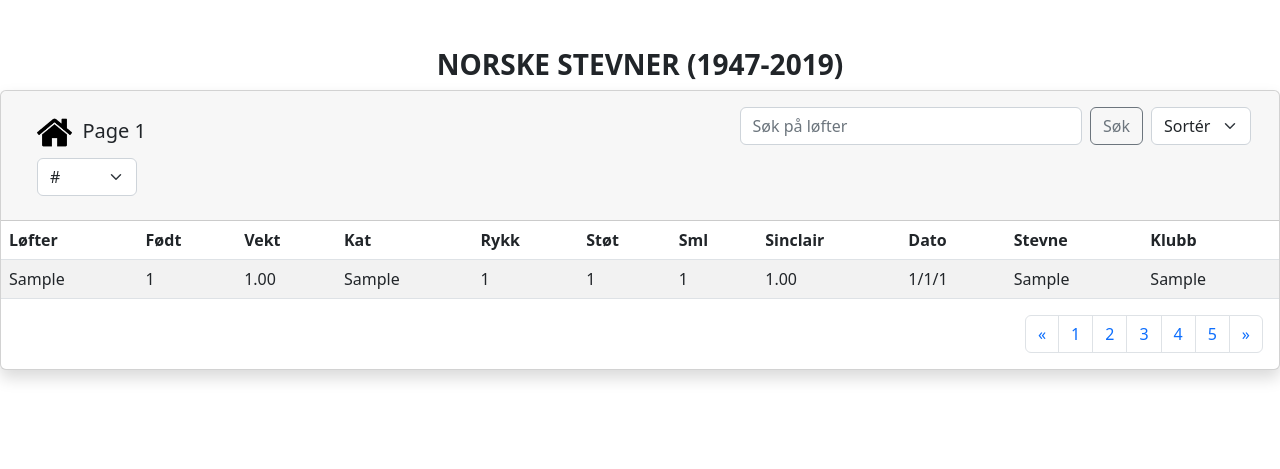
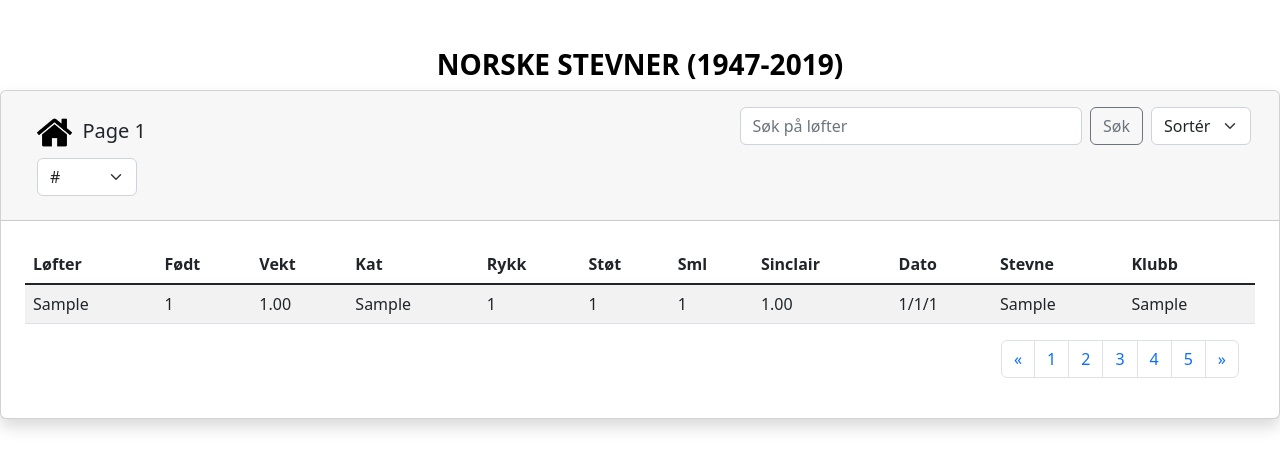
Before and after one commit to zednq/vektlofting, a Django app: a page that uses data/templates/table.html in a window 1280 px wide. Shown: the top 469 px of the page. Run offline with Django 4.2, Linux system fonts and the light colour scheme; tables that the repository leaves empty hold one stand-in row (values such as "Sample post"); some libraries are stand-ins or nearby versions.

Commit message:
Update table.html

```diff
--- a/data/templates/table.html
+++ b/data/templates/table.html
@@ -7,7 +7,7 @@
     <link href="{% static 'css/bootstrap.css' %}" rel="stylesheet" type="text/css">
 </head>
 <body>
-    <h3 class="text-center mt-5"><strong>NORSKE STEVNER (1947-2019)</strong></h3>
+    <a href="/" style="text-decoration: none; color:black;"><h3 class="text-center mt-5"><strong>NORSKE STEVNER (1947-2019)</strong></h3></a>
     <div class="card col-xxl-6 shadow p-0 mx-auto">
         <div class="card-header p-3">
 
@@ -66,7 +66,7 @@
 
         </script>
 
-        <div class="card-body p-0">
+        <div class="card-body p-4">
             <table id="example" class="table table-striped" style="width:100%">
                 <thead>
                     <tr>
@@ -83,7 +83,7 @@
                         <th>Klubb</th>
                     </tr>
                 </thead>
-                <tbody>
+                <tbody class="table-group-divider">
                     {% for data in data_set %}
                     <tr>
                         <td>{{ data.lofter }}</td>
```
